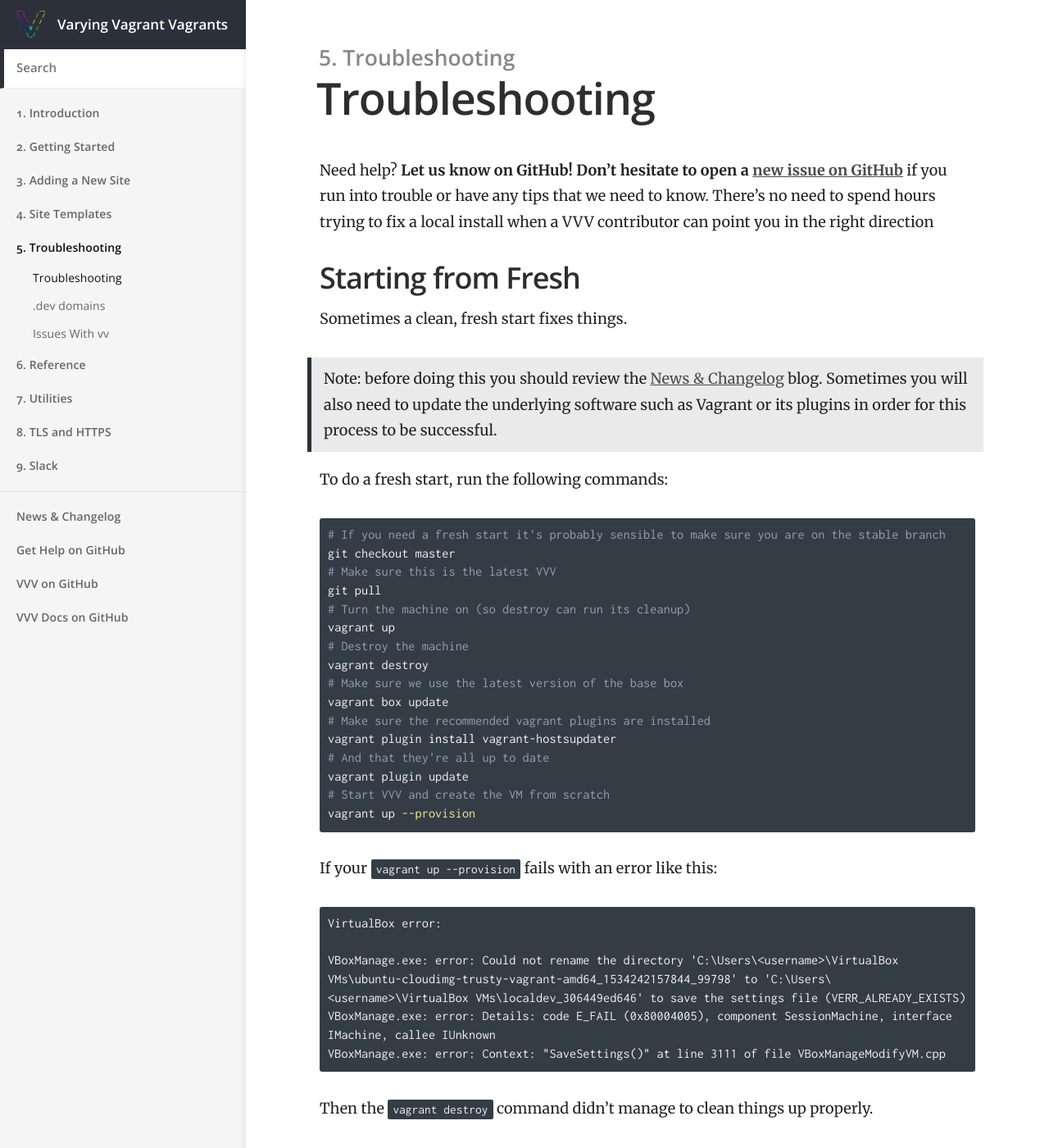
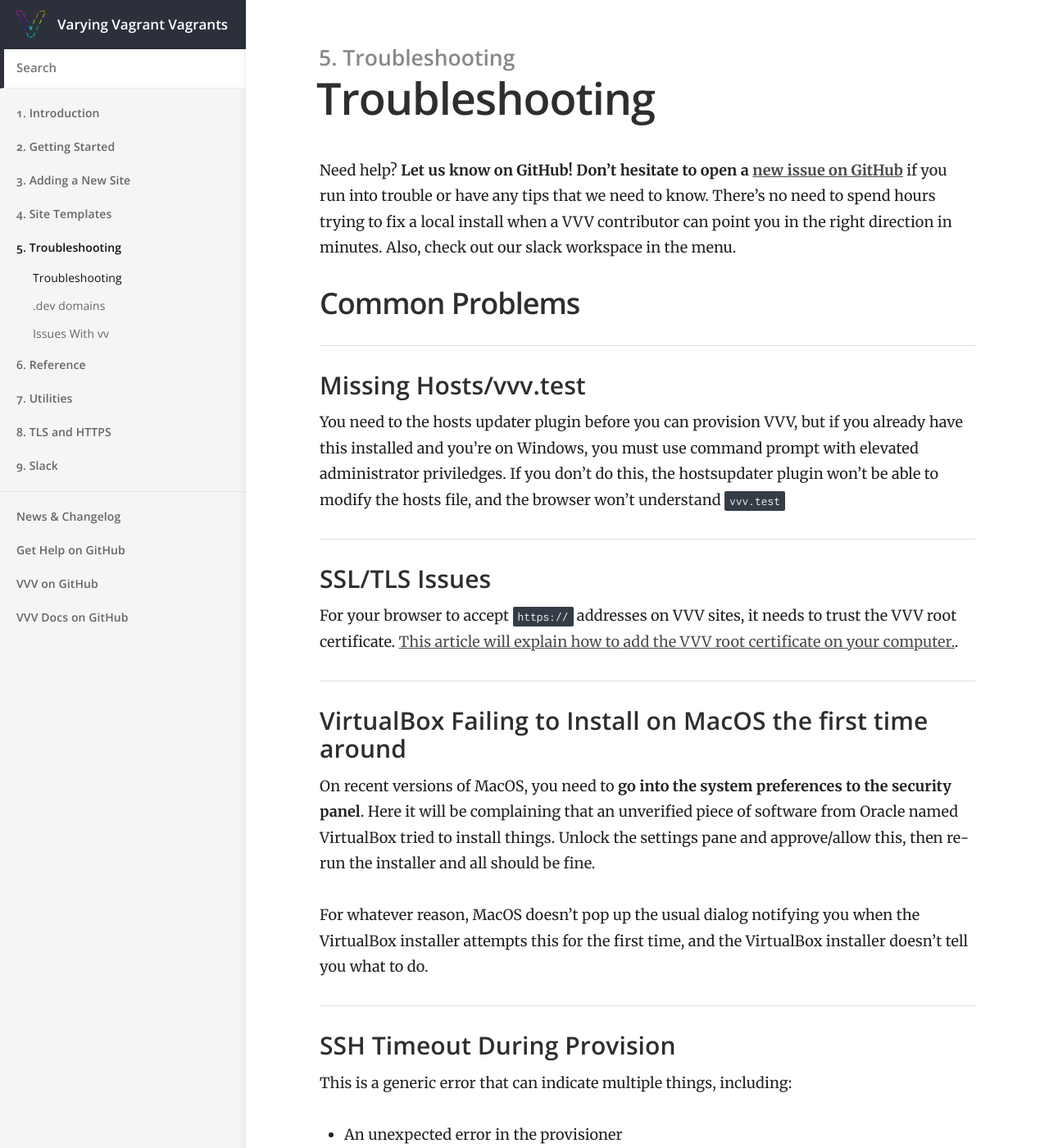
Before and after one commit to Varying-Vagrant-Vagrants/varyingvagrantvagrants.org, a Jekyll site: the page built from docs/en-US/troubleshooting/index.md, in a window 1280 px wide and 1400 px high. Shown: the whole window at 82% size. Built offline with Jekyll 4.4.1, drawn with Linux system fonts in a browser that asks for light colours; some of the changed text lies outside the part shown.

Commit message:
adjust the troubleshooting doc

````diff
--- a/docs/en-US/troubleshooting/index.md
+++ b/docs/en-US/troubleshooting/index.md
@@ -6,62 +6,21 @@ description: Find help on GitHub and the wiki or check how to resolve common pro
 permalink: /docs/en-US/troubleshooting/
 ---
 
-Need help? **Let us know on GitHub! Don't hesitate to open a [new issue on GitHub](https://github.com/Varying-Vagrant-Vagrants/VVV/issues)** if you run into trouble or have any tips that we need to know. There's no need to spend hours trying to fix a local install when a VVV contributor can point you in the right direction
-
-## Starting from Fresh
-
-Sometimes a clean, fresh start fixes things.
-
-> Note: before doing this you should review the [News &amp; Changelog](/blog/) blog. Sometimes you will also need to update the underlying software such as Vagrant or its plugins in order for this process to be successful.
-
-To do a fresh start, run the following commands:
-
-```shell
-# If you need a fresh start it's probably sensible to make sure you are on the stable branch
-git checkout master
-# Make sure this is the latest VVV
-git pull
-# Turn the machine on (so destroy can run its cleanup)
-vagrant up
-# Destroy the machine
-vagrant destroy
-# Make sure we use the latest version of the base box
-vagrant box update
-# Make sure the recommended vagrant plugins are installed
-vagrant plugin install vagrant-hostsupdater
-# And that they're all up to date
-vagrant plugin update
-# Start VVV and create the VM from scratch
-vagrant up --provision
-```
-
-If your `vagrant up --provision` fails with an error like this:
-
-```
-VirtualBox error:
-
-VBoxManage.exe: error: Could not rename the directory 'C:\Users\<username>\VirtualBox VMs\ubuntu-cloudimg-trusty-vagrant-amd64_1534242157844_99798' to 'C:\Users\<username>\VirtualBox VMs\localdev_306449ed646' to save the settings file (VERR_ALREADY_EXISTS)
-VBoxManage.exe: error: Details: code E_FAIL (0x80004005), component SessionMachine, interface IMachine, callee IUnknown
-VBoxManage.exe: error: Context: "SaveSettings()" at line 3111 of file VBoxManageModifyVM.cpp
-```
-
-Then the `vagrant destroy` command didn't manage to clean things up properly.
-
-The default location for these files is:
-
-    C:\Users\<username>\VirtualBox VMs
-
-Delete the folder name that matches the path in error above. In the example aboves case it would look **similar** to this:
-
-    C:\Users\<username>\VirtualBox VMs\localdev_306449ed646\
-
-Then go back and run `vagrant up --provision` again.
+Need help? **Let us know on GitHub! Don't hesitate to open a [new issue on GitHub](https://github.com/Varying-Vagrant-Vagrants/VVV/issues)** if you run into trouble or have any tips that we need to know. There's no need to spend hours trying to fix a local install when a VVV contributor can point you in the right direction in minutes. Also, check out our slack workspace in the menu.
 
 ## Common Problems
 
+### Missing Hosts/vvv.test
+
+You need to the hosts updater plugin before you can provision VVV, but if you already have this installed and you're on Windows, you must use command prompt with elevated administrator priviledges. If you don't do this, the hostsupdater plugin won't be able to modify the hosts file, and the browser won't understand `vvv.test`
+
+### SSL/TLS Issues
+
+For your browser to accept `https://` addresses on VVV sites, it needs to trust the VVV root certificate. [This article will explain how to add the VVV root certificate on your computer.](../https/index.md).
+
 ### VirtualBox Failing to Install on MacOS the first time around
 
-On recent versions of MacOS, you need to go into the system preferences to the security panel. Here it will be complaining that an unverified piece of software from Oracle named VirtualBox tried to install things. Unlock the settings pane and approve this, then re-run the installer and all should be fine.
+On recent versions of MacOS, you need to **go into the system preferences to the security panel**. Here it will be complaining that an unverified piece of software from Oracle named VirtualBox tried to install things. Unlock the settings pane and approve/allow this, then re-run the installer and all should be fine.
 
 For whatever reason, MacOS doesn't pop up the usual dialog notifying you when the VirtualBox installer attempts this for the first time, and the VirtualBox installer doesn't tell you what to do.
 
@@ -141,19 +99,22 @@ Mismatched Virtualbox and Guest additions can cause problems, as can older versi
 
 ### Local Network IP Clashes
 
-The network configuration picks an IP of 192.168.50.4. It could cause conflicts on your existing network if you *are* on a 192.168.50.x subnet already. You can configure any IP address in the `Vagrantfile` and it will be used on the next `vagrant up --provision`
+The network configuration picks an IP of `192.168.50.4`. It could cause conflicts on your existing network if you *are* on a `192.168.50.x` subnet already. You can configure any IP address in the `Vagrantfile` and it will be used on the next `vagrant up --provision`.
 
 ### Vagrant and VirtualBox
 
 VVV relies on the stability of both Vagrant and VirtualBox. These caveats are common to Vagrant environments and are worth noting:
-* If the directory VVV is inside of is moved once provisioned (`vagrant-local`), it may break.
-    * If `vagrant destroy` is used before moving, this should be fine.
-* If VirtualBox is uninstalled, VVV will break.
-* If Vagrant is uninstalled, VVV will break.
+
+ - If the directory VVV is inside of is moved once provisioned (`vagrant-local`), it may break.
+    - If `vagrant destroy` is used before moving, this should be fine.
+ - If VirtualBox is uninstalled, VVV will break.
+ - If Vagrant is uninstalled, VVV will break.
 
 ### Memory Allotment
 
 The default memory allotment for the VVV virtual machine is 2048MB. If you would like to raise or lower this value to better match your system requirements, a [you can do so with the vm_config section of `vvv-custom.yml`](../vm_config.md) is in the wiki.
+
+Keep in mind that if your system only has 2GB of RAM, then you won't be able to assign 2GB to VVV, you still need some spare for the operating system/browser/editor/etc to use. Reducing the RAM given the VVV might prevent some site templates from working, in particular the WP Core development site template.
 
 ### 64bit Ubuntu and Older CPUs
 
@@ -163,8 +124,61 @@ Since version 1.2.0, VVV has used a 64bit version of Ubuntu. Some older CPUs (su
 
 It is a [bug confirmed in Vagrant](https://github.com/hashicorp/vagrant/issues/2113#issuecomment-480650634) but there is a workaround in the original bug report.
 
+### VirtualBox Cleanup Issues When Destroying and Recreating VVV
+
+If your `vagrant up --provision` fails with an error like this:
+
+```
+VirtualBox error:
+
+VBoxManage.exe: error: Could not rename the directory 'C:\Users\<username>\VirtualBox VMs\ubuntu-cloudimg-trusty-vagrant-amd64_1534242157844_99798' to 'C:\Users\<username>\VirtualBox VMs\localdev_306449ed646' to save the settings file (VERR_ALREADY_EXISTS)
+VBoxManage.exe: error: Details: code E_FAIL (0x80004005), component SessionMachine, interface IMachine, callee IUnknown
+VBoxManage.exe: error: Context: "SaveSettings()" at line 3111 of file VBoxManageModifyVM.cpp
+```
+
+Then the `vagrant destroy` command didn't manage to clean things up properly.
+
+The default location for these files is:
+
+ - Windows: `C:\Users\<username>\VirtualBox VMs`
+ - Mac/*nix: `~/VirtualBox VMs`
+
+Delete the folder name that matches the path in error above. In the example aboves case it would look **similar** to this:
+
+    ....VirtualBox VMs\localdev_306449ed646\
+
+Then go back and run `vagrant up --provision` again.
+
 ## Backups
 
 In the event that you're stuck or at a loss, VVV tries to generate database backups at `VVV/database/backups/*.sql`, with a file for each database.
 
 This coupled with the uploads in the file system should allow the VVV environment to be recreated from a clean slate.
+
+
+## Starting from Fresh
+
+Sometimes a clean, fresh start fixes things.
+
+> Note: before doing this you should review the [News &amp; Changelog](/blog/) blog. Sometimes you will also need to update the underlying software such as Vagrant or its plugins in order for this process to be successful.
+
+To do a fresh start, run the following commands:
+
+```shell
+# If you need a fresh start it's probably sensible to make sure you are on the stable branch
+git checkout master
+# Make sure this is the latest VVV
+git pull
+# Turn the machine on (so destroy can run its cleanup)
+vagrant up
+# Destroy the machine
+vagrant destroy
+# Make sure we use the latest version of the base box
+vagrant box update
+# Make sure the recommended vagrant plugins are installed
+vagrant plugin install vagrant-hostsupdater
+# And that they're all up to date
+vagrant plugin update
+# Start VVV and create the VM from scratch
+vagrant up --provision
+```
````
Also changed, not shown: other parts of docs/en-US/troubleshooting/index.md (+1 -2 lines).
